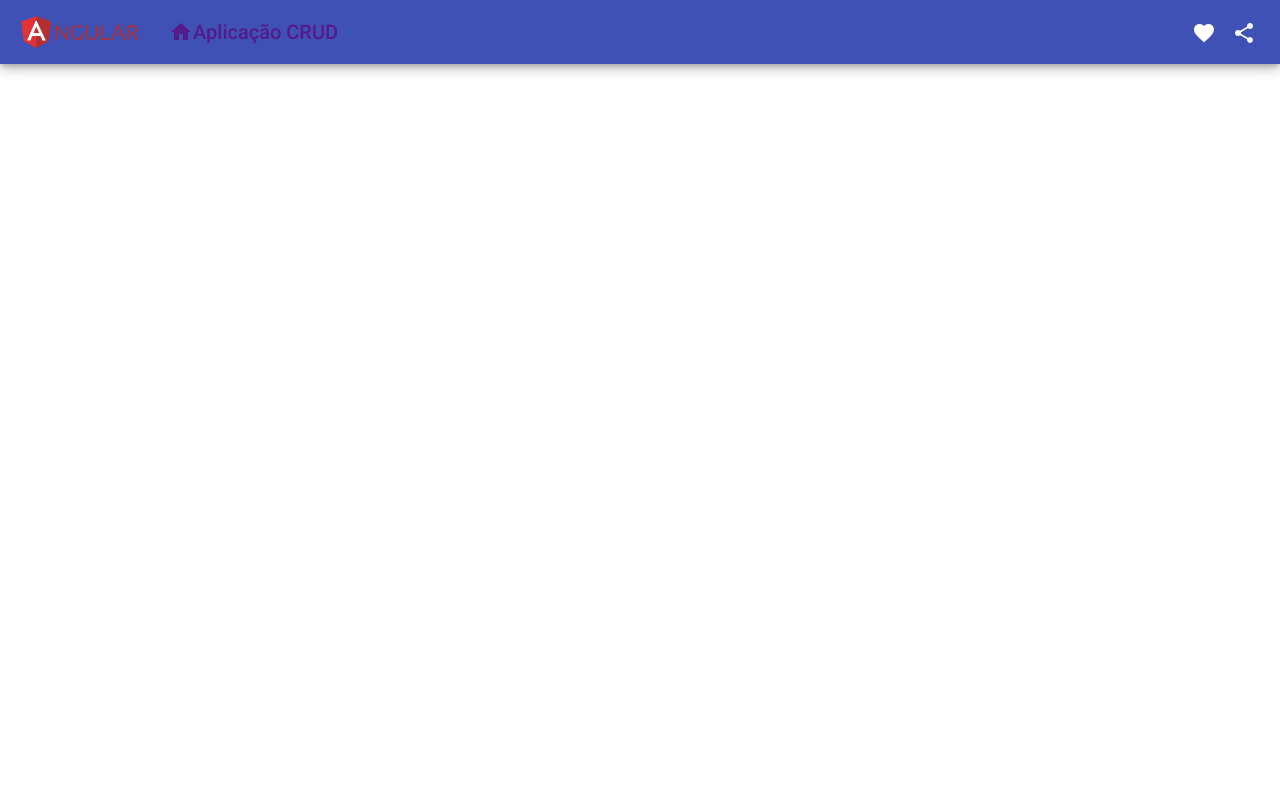
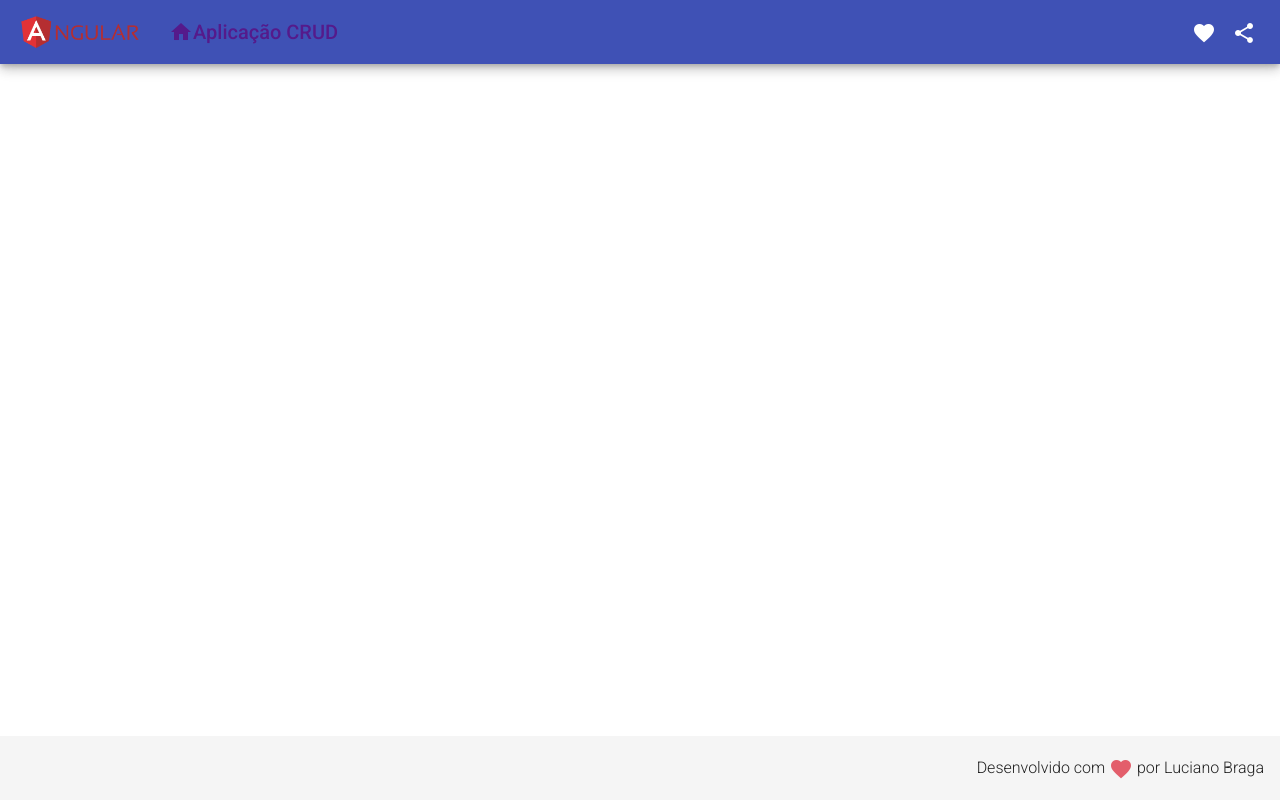
Before and after one commit to braga-academy/crud-angular, an Angular app in the folder frontend/: page / in a window 1280 px wide. Built offline with nearby package versions, Linux system fonts and the light colour scheme.

Commit message:
create footer component

```diff
--- a/frontend/src/app/app.component.html
+++ b/frontend/src/app/app.component.html
@@ -1 +1,2 @@
 <app-header></app-header>
+<app-footer></app-footer>
--- a/frontend/src/app/app.module.ts
+++ b/frontend/src/app/app.module.ts
@@ -8,12 +8,14 @@
 
 import { MatToolbarModule } from '@angular/material/toolbar'
 import { MatIconModule } from '@angular/material/icon'
-import { MatButtonModule } from '@angular/material/button'
+import { MatButtonModule } from '@angular/material/button';
+import { FooterComponent } from './components/template/footer/footer.component'
 
 @NgModule({
   declarations: [
     AppComponent,
-    HeaderComponent
+    HeaderComponent,
+    FooterComponent
   ],
   imports: [
     BrowserModule,
--- /dev/null
+++ b/frontend/src/app/components/template/footer/footer.component.css
@@ -0,0 +1,11 @@
+.footer {
+    position: fixed;
+    bottom: 0;
+    display: flex;
+    justify-content: flex-end;
+}
+
+.footer > span {
+    font-size: 1rem;
+    font-weight: 300;
+}
--- /dev/null
+++ b/frontend/src/app/components/template/footer/footer.component.html
@@ -0,0 +1,3 @@
+<mat-toolbar class="footer">
+    <span>Desenvolvido com <mat-icon class="red v-middle">favorite</mat-icon> por Luciano Braga</span>
+</mat-toolbar>
--- /dev/null
+++ b/frontend/src/app/components/template/footer/footer.component.ts
@@ -0,0 +1,15 @@
+import { Component, OnInit } from '@angular/core';
+
+@Component({
+  selector: 'app-footer',
+  templateUrl: './footer.component.html',
+  styleUrls: ['./footer.component.css']
+})
+export class FooterComponent implements OnInit {
+
+  constructor() { }
+
+  ngOnInit(): void {
+  }
+
+}
--- a/frontend/src/styles.css
+++ b/frontend/src/styles.css
@@ -2,3 +2,11 @@
 
 html, body { height: 100%; }
 body { margin: 0; font-family: Roboto, "Helvetica Neue", sans-serif; }
+
+.red {
+    color: rgb(227, 94, 107);
+}
+
+.v-middle {
+    vertical-align: middle;
+}
```
